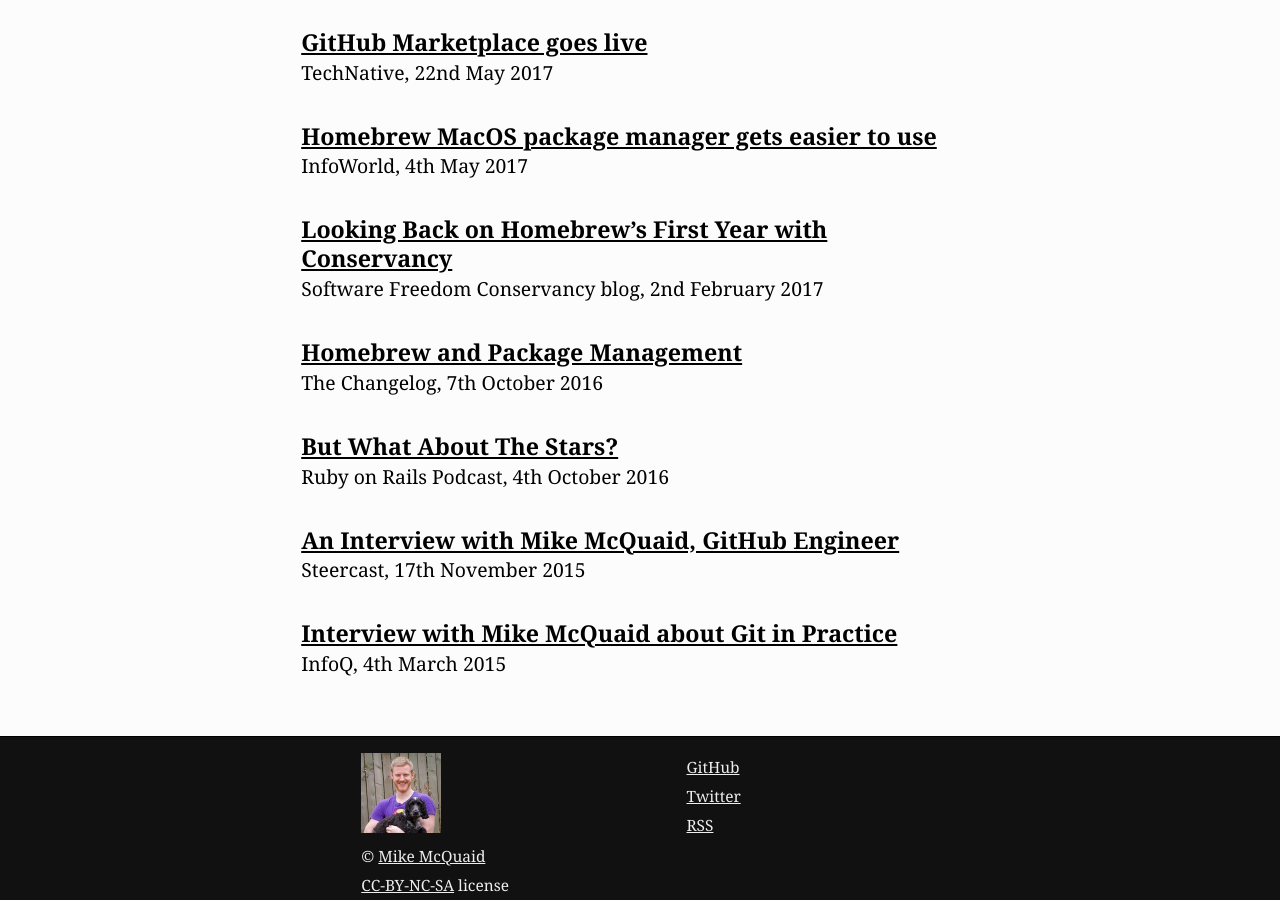
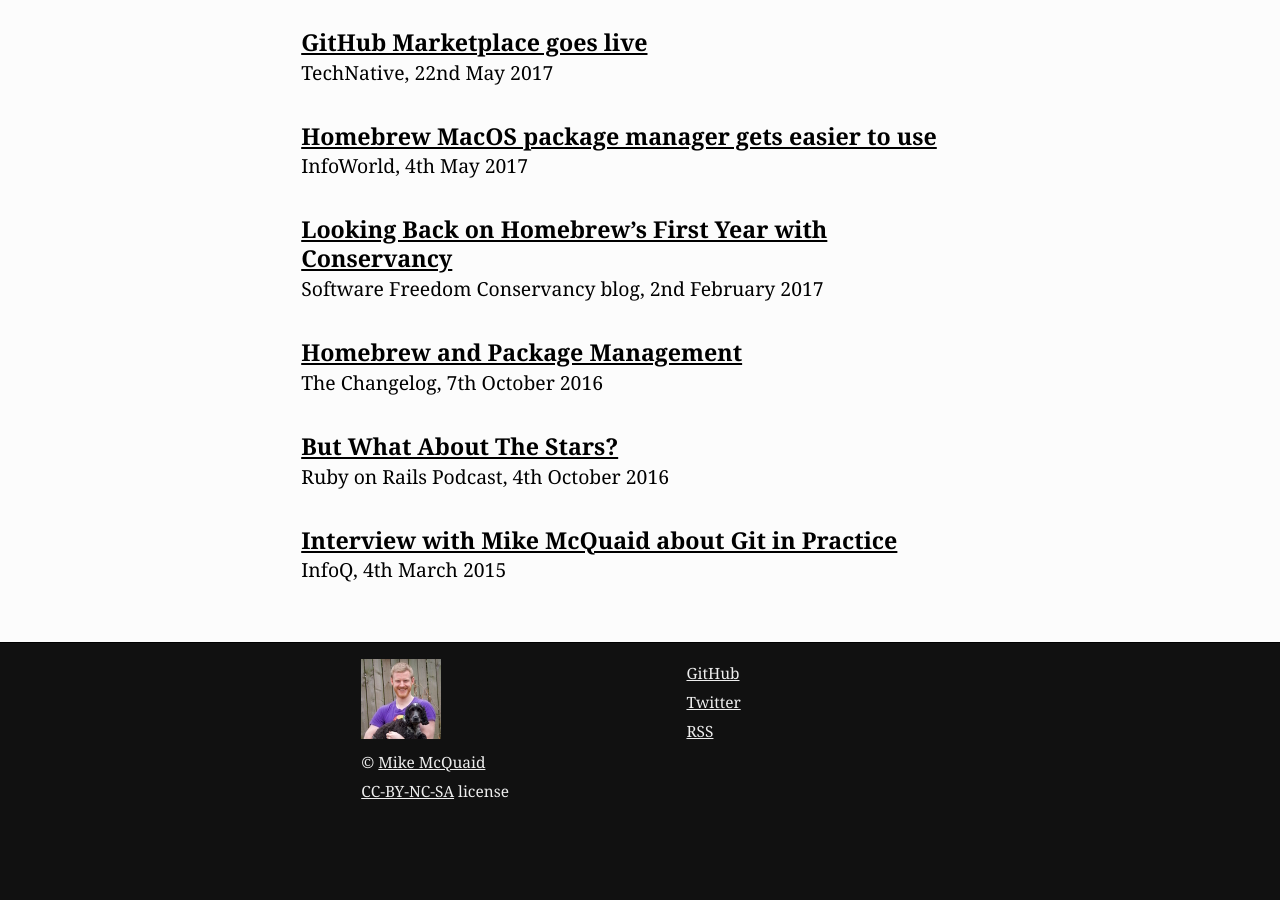
Before and after one commit to MikeMcQuaid/mikemcquaid.com, a Jekyll site: the page built from interviews.md, in a window 1280 px wide and 900 px high, scrolled down 1184 px. Built offline with Jekyll 4.4.1, drawn with Linux system fonts in a browser that asks for light colours; after the commit the page ends 1990 px from its top, so only the background shows below that.

Commit message:
interviews: remove steercast.
Now 404s.

```diff
--- a/interviews.md
+++ b/interviews.md
@@ -47,8 +47,5 @@
 #### [But What About The Stars?](http://5by5.tv/rubyonrails/221)
 Ruby on Rails Podcast, 4th October 2016
 
-#### [An Interview with Mike McQuaid, GitHub Engineer](https://www.acast.com/steercast/44-an-interview-with-mike-mcquaid-github-engineer)
-Steercast, 17th November 2015
-
 #### [Interview with Mike McQuaid about Git in Practice](https://www.infoq.com/articles/interview-Mike-McQuaid-git-practice)
 InfoQ, 4th March 2015
```
